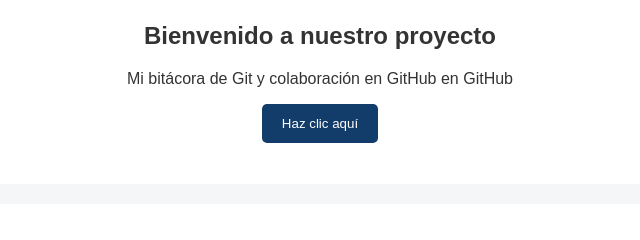
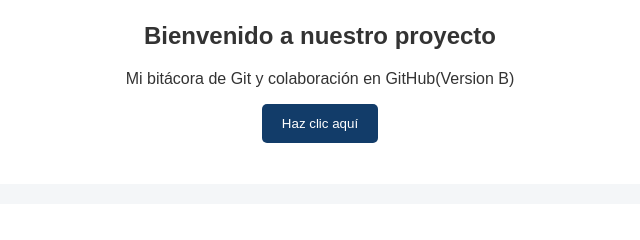
Before and after one commit to leouni2018/aprendiendo-git, a plain HTML site: page index.html in a window 1280 px wide. Shown: the part 275-515 px from the top of the page, 320-960 px from the left. Drawn offline with Linux system fonts and the light colour scheme; files that its build step writes are made by us from their sources; files whose address does not match are found by name.

```diff
--- a/index.html
+++ b/index.html
@@ -33,9 +33,8 @@
         <section id="inicio" class="bienvenida">
             <h2>Bienvenido a nuestro proyecto</h2>
             <p>
-                 Mi bitácora de Git y colaboración
-en GitHub
-en GitHub
+                 Mi bitácora de Git y colaboración en GitHub(Version B)
+
             </p>
 
             <button id="botonMensaje">
```
